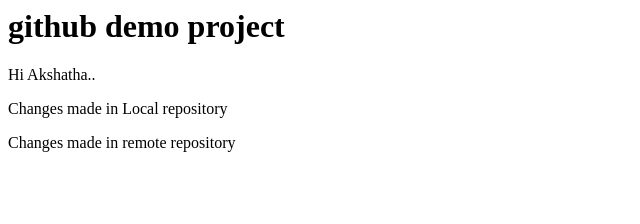
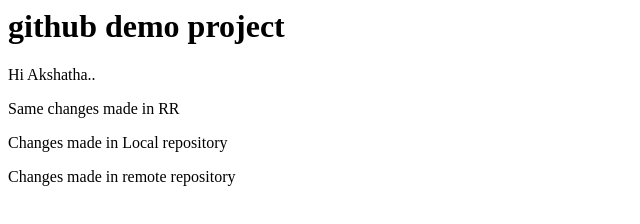
Before and after one commit to Akshatha-Shetty22/demo_github, a plain HTML site: page index.html in a window 1280 px wide. Shown: the whole page, without its empty margins (0-640 px from the left). Drawn offline with Linux system fonts and the light colour scheme.

Commit message:
same changes made in remote repository

```diff
--- a/index.html
+++ b/index.html
@@ -4,7 +4,7 @@
 </head>
 <body>
   <p> Hi Akshatha..</p>
-
+  <p>Same changes made in RR</p>
 <p>Changes made in Local repository</p>
 
   <p>Changes made in remote repository</p>
```
